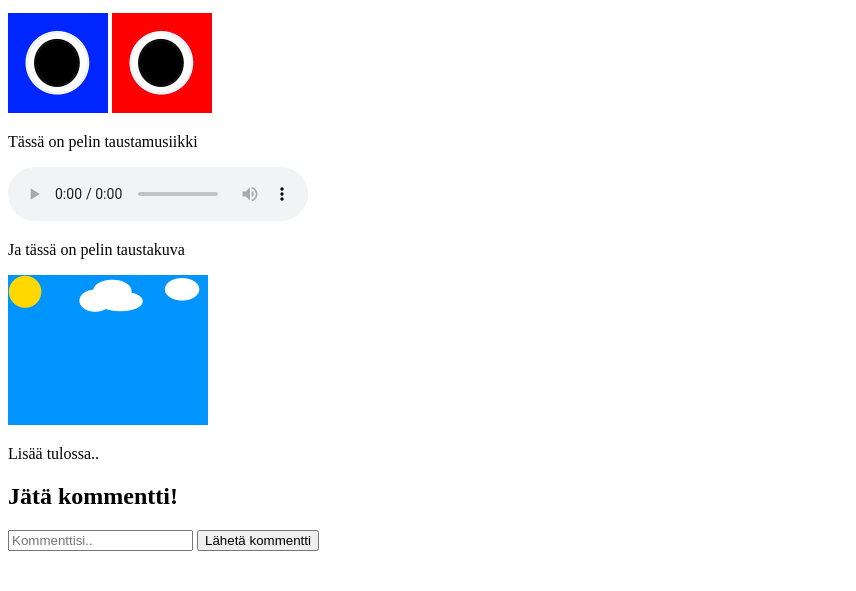
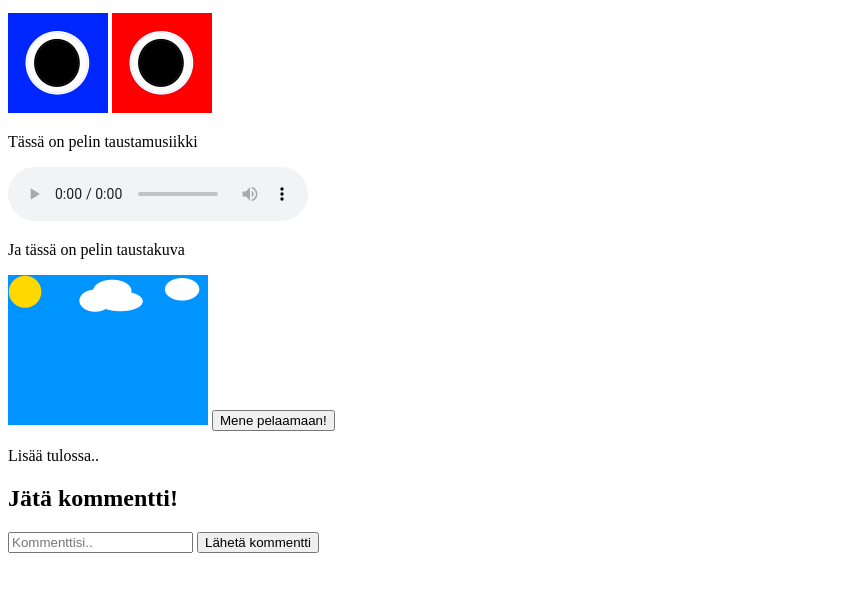
Before and after one commit to peikkoKoodaa/Nettisivu, a website: page HTML/public/index.html in a window 1280 px wide. Shown: the part 101-692 px from the top of the page, without its empty margins (0-856 px from the left). Drawn offline with Linux system fonts and the light colour scheme; no server answers.

Commit message:
Update index.html

```diff
--- a/HTML/public/index.html
+++ b/HTML/public/index.html
@@ -14,6 +14,9 @@
     <audio src="musiikki.mp3" controls></audio>
     <p>Ja tässä on pelin taustakuva</p>
     <img src="tausta.png" alt="Kuvaa ei voitu ladata" style="width: 200px; height: auto;">
+    <a href="peli.html">
+        <button>Mene pelaamaan!</button>
+    </a>
     <p>Lisää tulossa..</p>
 
     <h2>Jätä kommentti!</h2>
```
